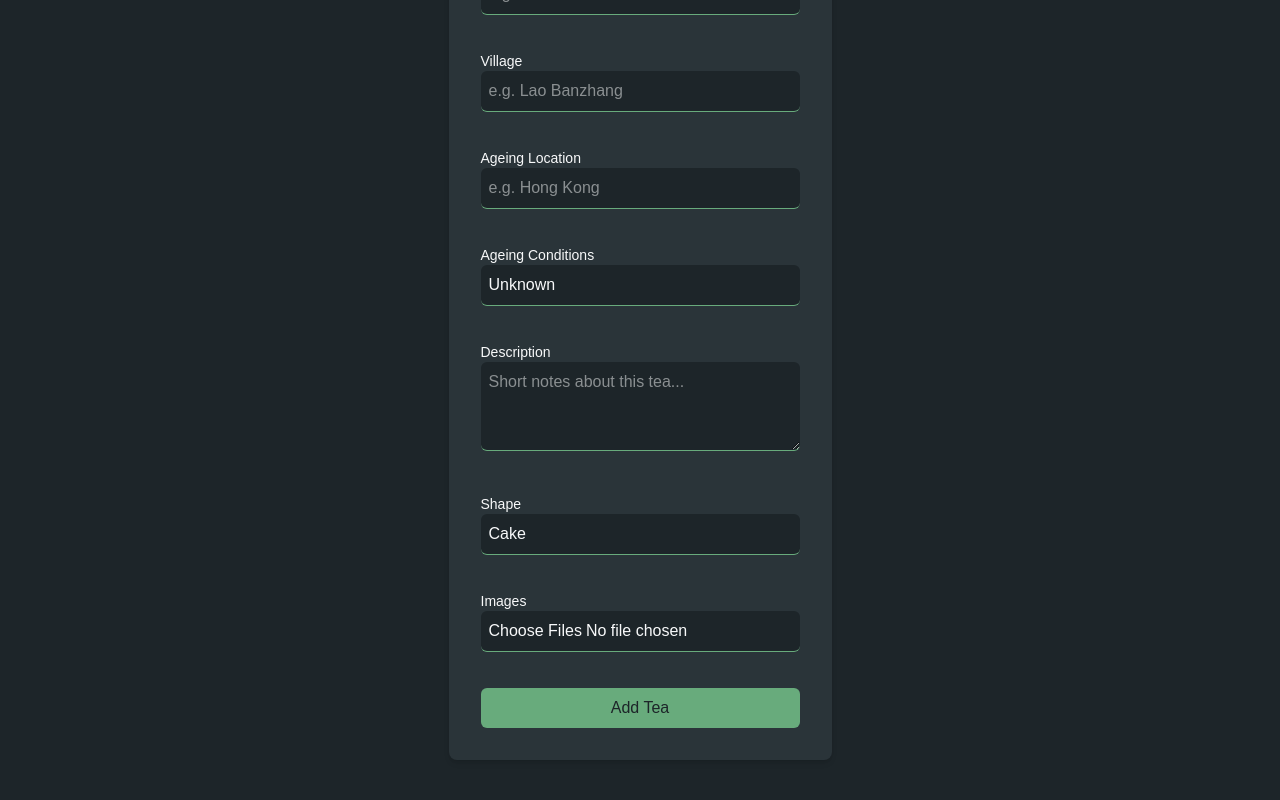
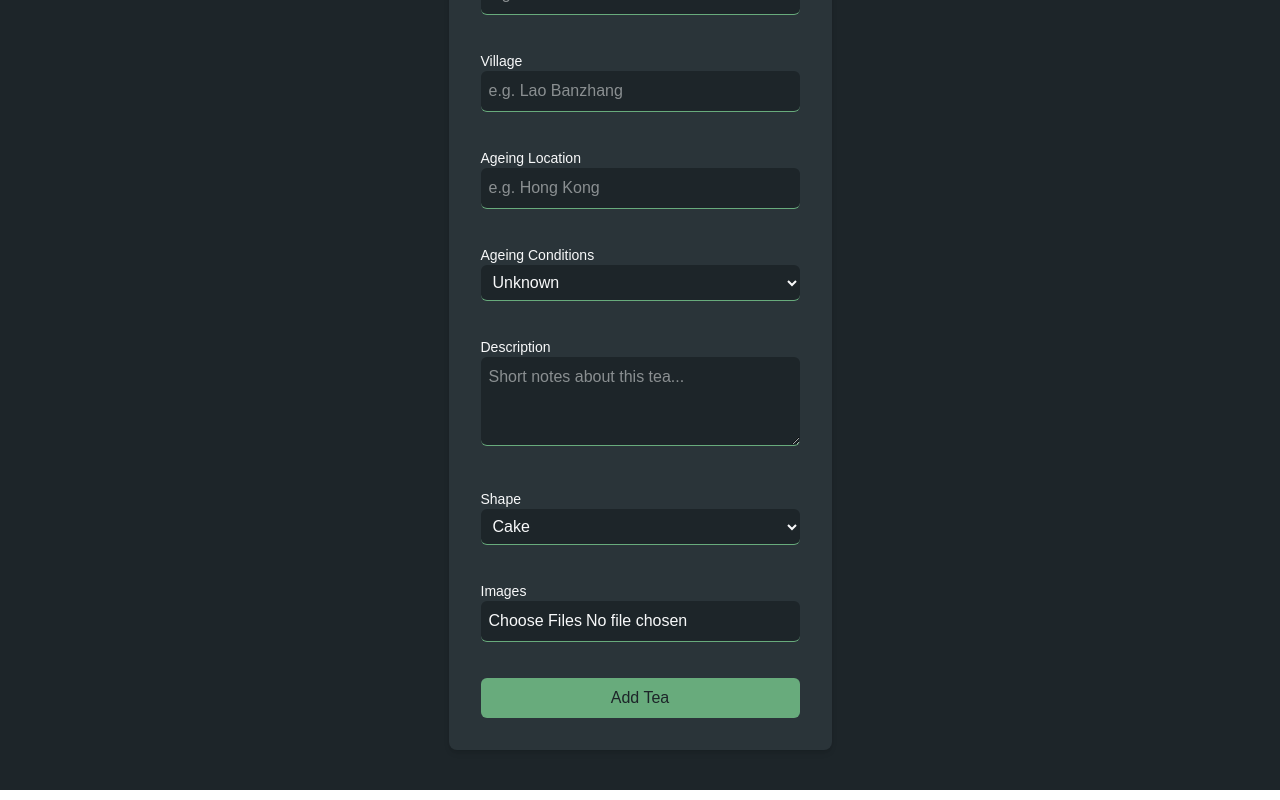
Before and after one commit to MaciejZboch/puerh-catalogue-v3, a Next.js app in the folder frontend/: page /new in a window 1280 px wide. Shown: the part 698-1498 px from the top of the page. Built offline with nearby package versions, Linux system fonts and the light colour scheme; no server answers.

Commit message:
fix: correctly set up inputs

```diff
--- a/frontend/src/app/new/page.tsx
+++ b/frontend/src/app/new/page.tsx
@@ -166,6 +166,8 @@ if (data.shape) {
             className="w-full mb-3 p-2 border-b border-green-accent rounded-md bg-dark"
             type="number"
             placeholder="e.g. 2020"
+            min="1900"
+            max={currentYear}
           />
           {errors.year && <p className="text-red-500 text-sm mt-1">{errors.year.message}</p>}
         </div>
@@ -177,6 +179,7 @@ if (data.shape) {
             {...register("vendor")}
             className="w-full mb-3 p-2 border-b border-green-accent rounded-md bg-dark"
           >
+             <option defaultValue disabled > -- select an option -- </option>
             {vendors.map((vendor: any) => (
               <option key={vendor._id} value={vendor.name}>
                 {vendor.name}
@@ -193,6 +196,7 @@ if (data.shape) {
             {...register("producer")}
             className="w-full mb-3 p-2 border-b border-green-accent rounded-md bg-dark"
           >
+            <option disabled selected></option>
             {producers.map((producer: any) => (
               <option key={producer.name} value={producer.name}>
                 {producer.name}
@@ -243,12 +247,17 @@ if (data.shape) {
         {/* Ageing Conditions */}
         <div>
           <label className="block text-sm font-medium text-light">Ageing Conditions</label>
-          <input
+          <select
             {...register("ageing_conditions")}
             className="w-full mb-3 p-2 border-b border-green-accent rounded-md bg-dark"
-            type="text"
-            placeholder="e.g. Dry storage"
-          />
+          >
+              <option defaultChecked value="Unknown">Unknown</option>
+              <option value="Dry"> Dry</option>
+              <option value="Natural">Natural</option>
+              <option value="Wet">Wet</option>
+              <option value="Hong-Kong Traditional">Hong-Kong Traditional</option>
+
+          </select>
           {errors.ageing_conditions && (
             <p className="text-red-500 text-sm mt-1">{errors.ageing_conditions.message}</p>
           )}
@@ -271,12 +280,20 @@ if (data.shape) {
         {/* Shape */}
         <div>
           <label className="block text-sm font-medium text-light">Shape</label>
-          <input
+          <select
             {...register("shape")}
             className="w-full mb-3 p-2 border-b border-green-accent rounded-md bg-dark"
-            type="text"
-            placeholder="e.g. Cake"
-          />
+          >
+            <option defaultChecked value="Cake">Cake</option>
+            <option value="Loose">Loose</option>
+            <option value="Tuo">Tuo</option>
+            <option value="Brick">Brick</option>
+            <option value="Mushroom">Mushroom</option>
+            <option value="Dragon ball">Dragon ball</option>
+            <option value="Tube">Tube</option>
+            <option value="Melon">Melon</option>
+            <option value="Other">Other</option>
+            </select>
           {errors.shape && <p className="text-red-500 text-sm mt-1">{errors.shape.message}</p>}
         </div>
 
```
